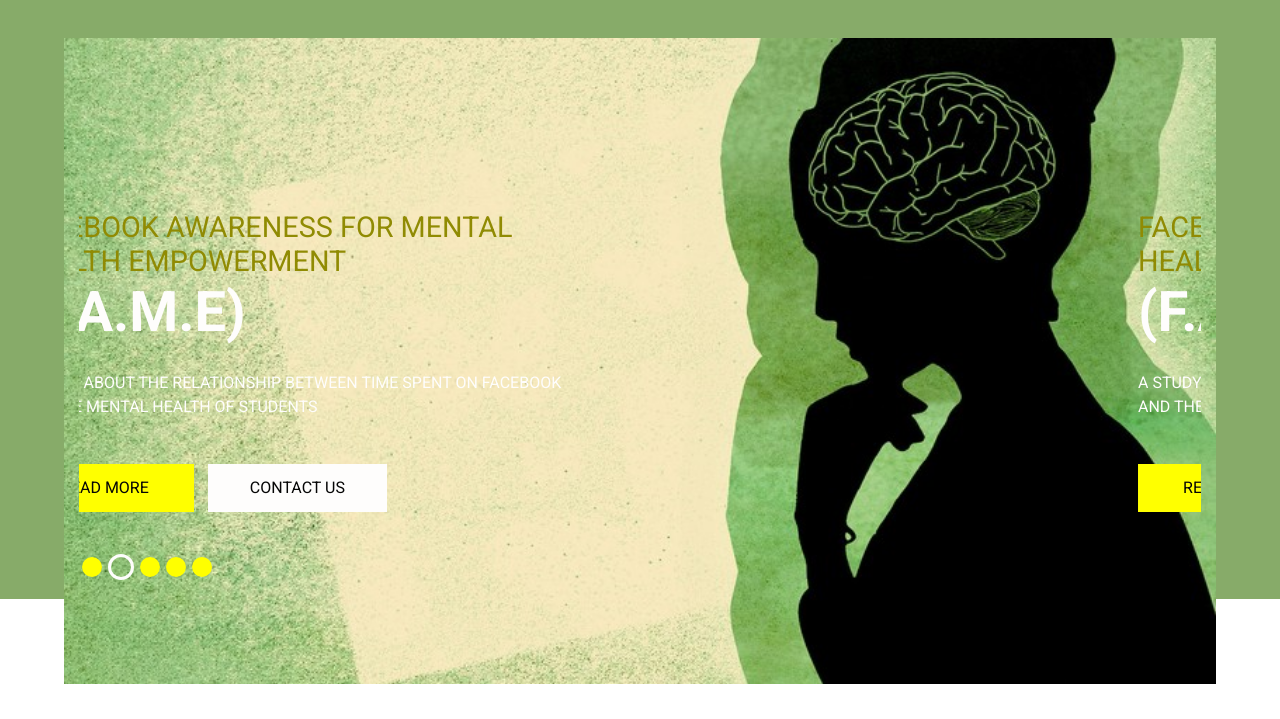
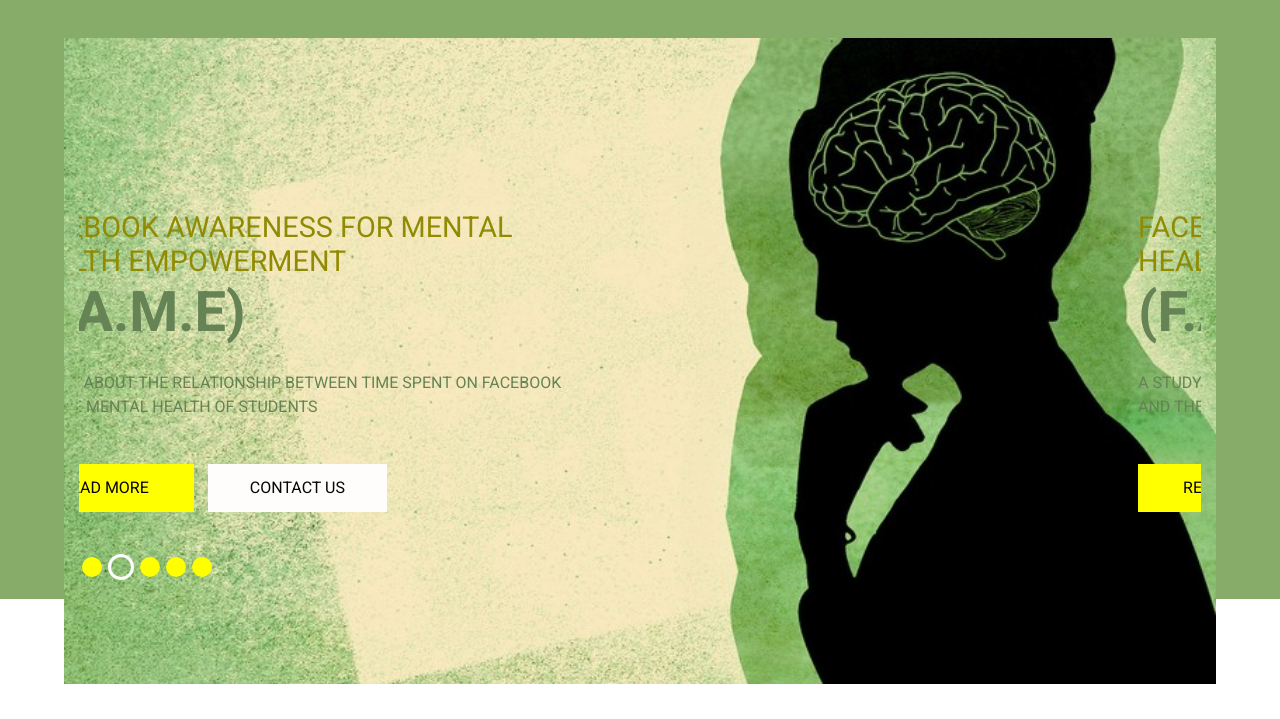
Before and after one commit to Amiirrd/F.A.M.E, a plain HTML site: page index.html in a window 1280 px wide. Shown: the part 81-800 px from the top of the page. Drawn offline with nearby package versions, Linux system fonts and the light colour scheme; some packages are replaced by stand-ins of ours.

Commit message:
Update style.css

```diff
--- a/css/style.css
+++ b/css/style.css
@@ -182,13 +182,13 @@
 }
 
 .slider_section .detail-box span {
-  color: #fefdfc;
+  color: #658354;
   font-size: 3.5rem;
   font-weight: 700;
 }
 
 .slider_section .detail-box p {
-  color: #fefdfc;
+  color: #658354;
   margin-top: 25px;
 }
 
```
